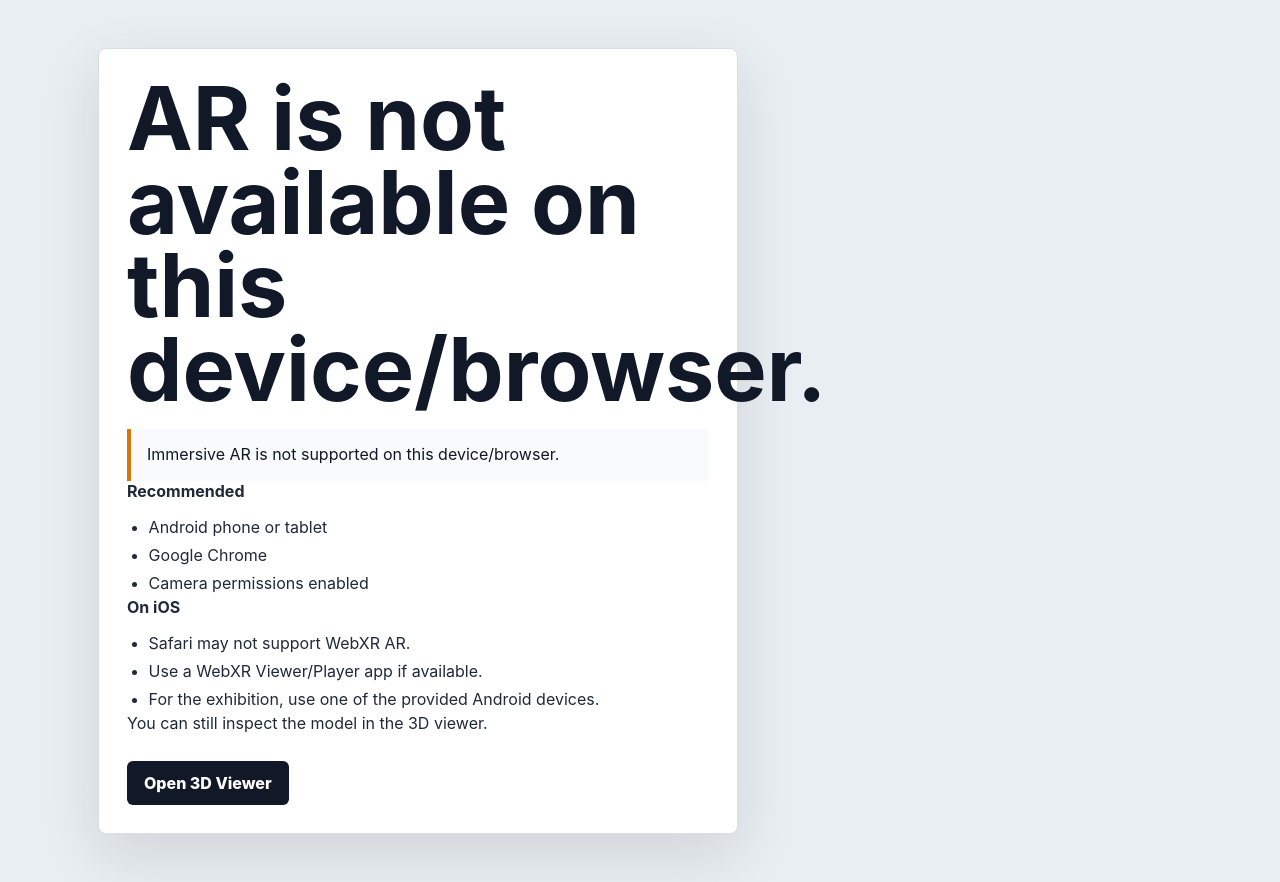
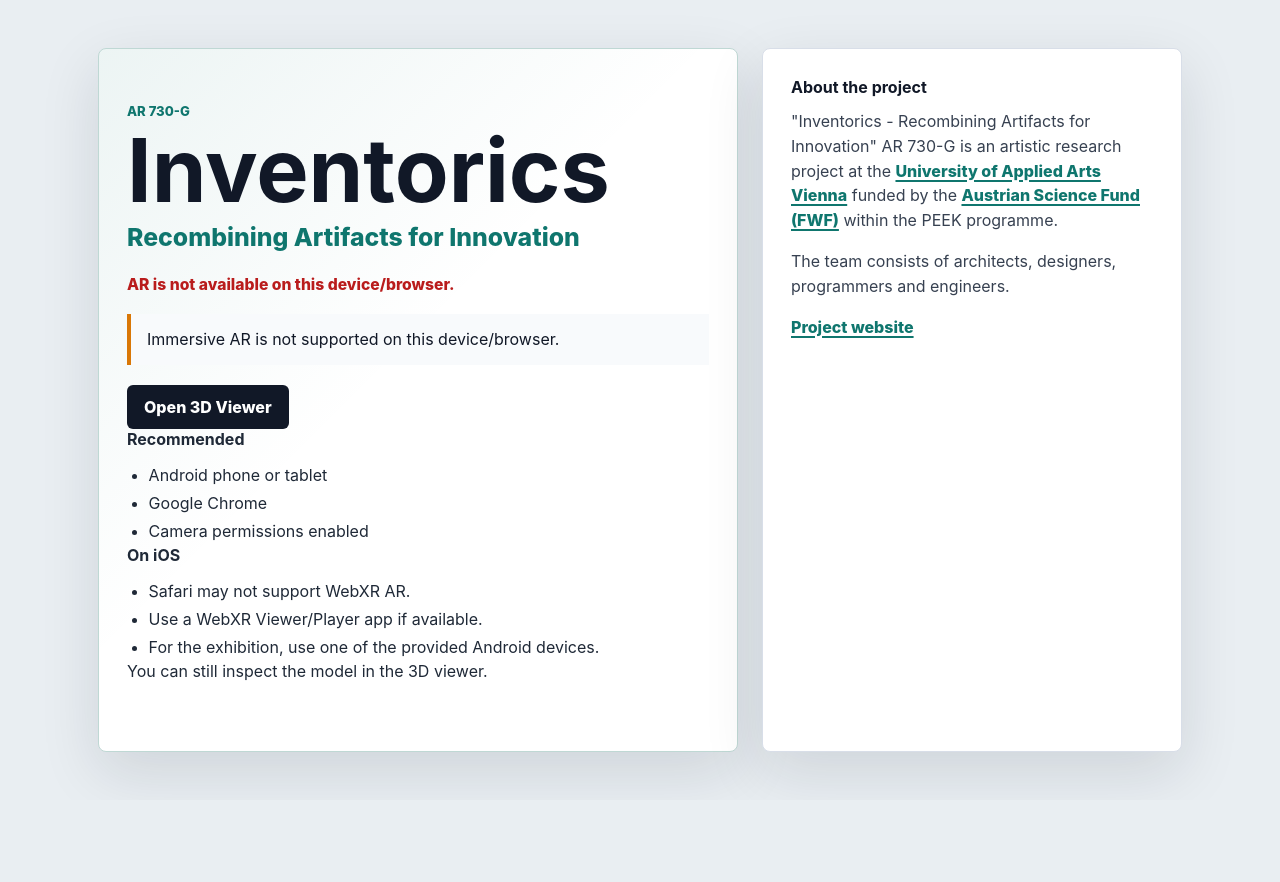
Before and after one commit to ar0551/inventorics-xr, a website built with Vite: page index.html in a window 1280 px wide. After the commit the page ends 800 px from the top, so only its background shows below. Built offline with nearby package versions, Linux system fonts and the light colour scheme.

Commit message:
fix scrolling

```diff
--- a/src/styles.css
+++ b/src/styles.css
@@ -23,11 +23,13 @@
 
 body {
   min-width: 320px;
-  overflow: hidden;
+  overflow-x: hidden;
+  overflow-y: auto;
 }
 
 body.xr-active {
   background: transparent;
+  overflow: hidden;
 }
 
 body.xr-active,
@@ -134,6 +136,14 @@
   color: #374151;
   font-size: 1.08rem;
   line-height: 1.6;
+}
+
+.ar-unavailable {
+  margin-bottom: 0;
+  color: #b91c1c;
+  font-size: 0.98rem;
+  font-weight: 800;
+  line-height: 1.35;
 }
 
 .device-note,
--- a/src/ui/landing.js
+++ b/src/ui/landing.js
@@ -57,7 +57,7 @@
   root.append(page);
 }
 
-function createProjectInfo(instructions) {
+export function createProjectInfo(instructions = null) {
   const aside = createElement("aside", { className: "landing-info" });
   const about = createElement("section", { className: "about-project" });
   const heading = createElement("h2", { text: "About the project" });
@@ -79,7 +79,8 @@
   about.append(heading, description, team);
   if (links) about.append(links);
 
-  aside.append(about, instructions);
+  aside.append(about);
+  if (instructions) aside.append(instructions);
   return aside;
 }
 
--- a/src/ui/unsupported.js
+++ b/src/ui/unsupported.js
@@ -1,6 +1,7 @@
-import { isDebugEnabled } from "../app/config.js";
+import { APP_CONFIG, isDebugEnabled } from "../app/config.js";
 import { clearElement, createElement, getAppRoot } from "../utils/dom.js";
 import { createDebugPanel } from "./debugPanel.js";
+import { createProjectInfo } from "./landing.js";
 
 export function createUnsupportedUI({
   state,
@@ -13,8 +14,20 @@
   clearElement(root);
 
   const page = createElement("main", { className: "page-shell" });
-  const panel = createElement("section", { className: "landing-panel" });
+  const panel = createElement("section", { className: "landing-panel landing-hero" });
+  const eyebrow = createElement("p", {
+    className: "eyebrow",
+    text: APP_CONFIG.project.code,
+  });
   const title = createElement("h1", {
+    text: APP_CONFIG.project.title,
+  });
+  const projectSubtitle = createElement("p", {
+    className: "project-subtitle",
+    text: APP_CONFIG.project.subtitle,
+  });
+  const unavailable = createElement("p", {
+    className: "ar-unavailable",
     text: "AR is not available on this device/browser.",
   });
   const reason = createElement("p", {
@@ -39,7 +52,7 @@
       <p>You can still inspect the model in the 3D viewer.</p>
     `,
   });
-  const actions = createElement("div", { className: "actions" });
+  const actions = createElement("div", { className: "actions landing-actions" });
   const viewerButton = createElement("button", {
     className: "button button-primary",
     text: "Open 3D Viewer",
@@ -58,8 +71,8 @@
     actions.append(backButton);
   }
 
-  panel.append(title, reason, recommended, actions);
-  page.append(panel);
+  panel.append(eyebrow, title, projectSubtitle, unavailable, reason, actions, recommended);
+  page.append(panel, createProjectInfo());
 
   if (isDebugEnabled()) {
     page.append(createDebugPanel({ state }));
```
